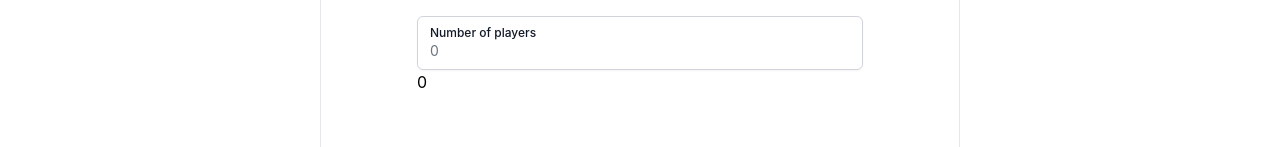
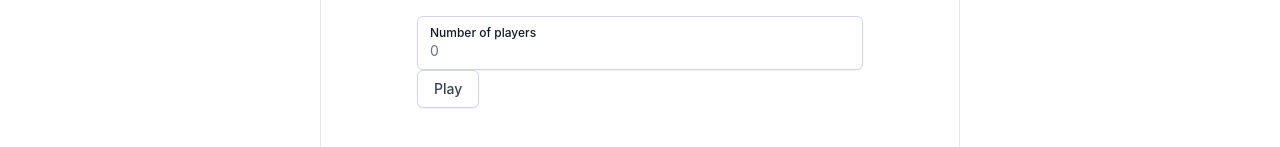
Before and after one commit to bencyna/word-guess, a React (Create React App) app: page /play in a window 1280 px wide. Shown: the part 241-388 px from the top of the page. Built offline with nearby package versions, Linux system fonts and the light colour scheme.

Commit message:
add generic button class

```diff
--- /dev/null
+++ b/src/Components/HTML/Button.tsx
@@ -0,0 +1,13 @@
+import React from 'react'
+export default function Button(props) {
+    return (
+      <>
+        <button
+          type="button"
+          className={`inline-flex items-center px-4 py-2 border border-gray-300 shadow-sm text-sm font-medium rounded-md text-gray-700 bg-white hover:bg-gray-50 focus:outline-none focus:ring-2 focus:ring-offset-2 focus:ring-indigo-500 ${props.class}`}
+        >
+          {props.text}
+        </button>
+      </>
+    )
+  }
--- a/src/Pages/Play/Play.tsx
+++ b/src/Pages/Play/Play.tsx
@@ -1,12 +1,13 @@
 import React, {useState} from 'react'
 import Navbar from "../../Components/Navbar/Navbar.tsx";
-import Input from "../../Components/Input/Input.tsx"
+import Input from "../../Components/HTML/Input.tsx"
+import Button from "../../Components/HTML/Button.tsx"
 
 export default function Play() {
   const [playersNumber, setPlayerNumbers] = useState(0);
   const [play, setPlay] = useState(false);
 
-  const onChange = (e) => {
+  const playersOnChange = (e) => {
     if (e.target.value > 6) {
       e.target.value = 6
     }
@@ -19,9 +20,8 @@ export default function Play() {
       <div className="playersChice">
         {!play ? (
         <div className="md:w-1/2 m-auto md:mt-24 border p-24">
-          <Input type="number" class = {{}} onChange={onChange} value={playersNumber} text="Number of players" name="playersNumber" id="playersNumber" placeholder="0"/>
-        {playersNumber}
-
+          <Input type="number" class = {{}} onChange={playersOnChange} value={playersNumber} text="Number of players" name="playersNumber" id="playersNumber" placeholder="0"/>
+          <Button text="Play"/>
         </div>
         ) : (
         <div>
```
Also changed, not shown: src/Components/HTML/Input.tsx (renamed from src/Components/Input/Input.tsx).
